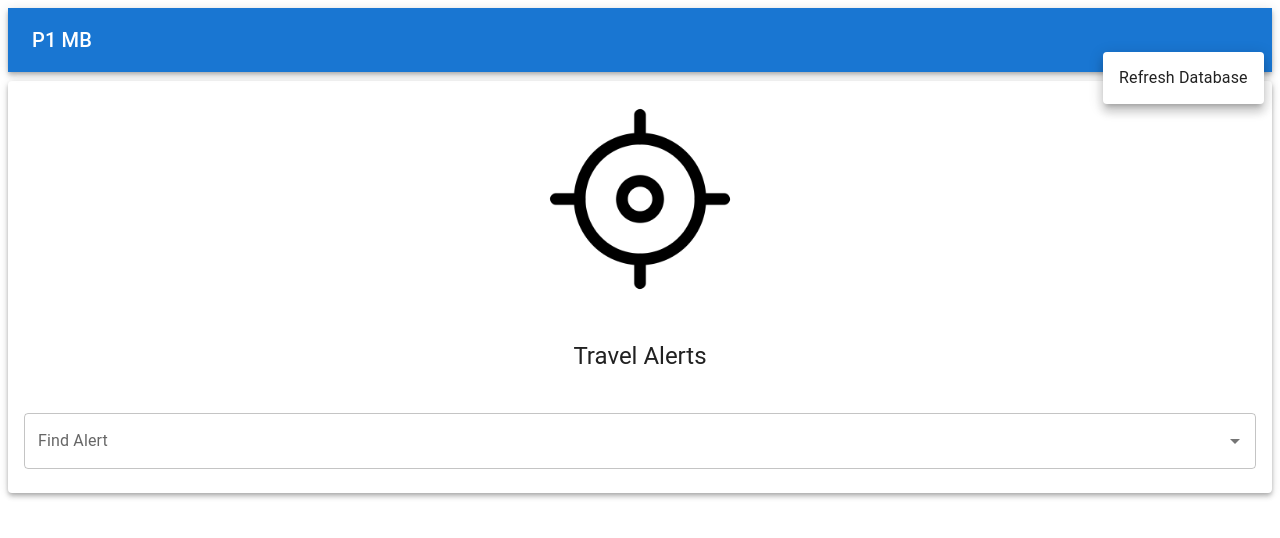
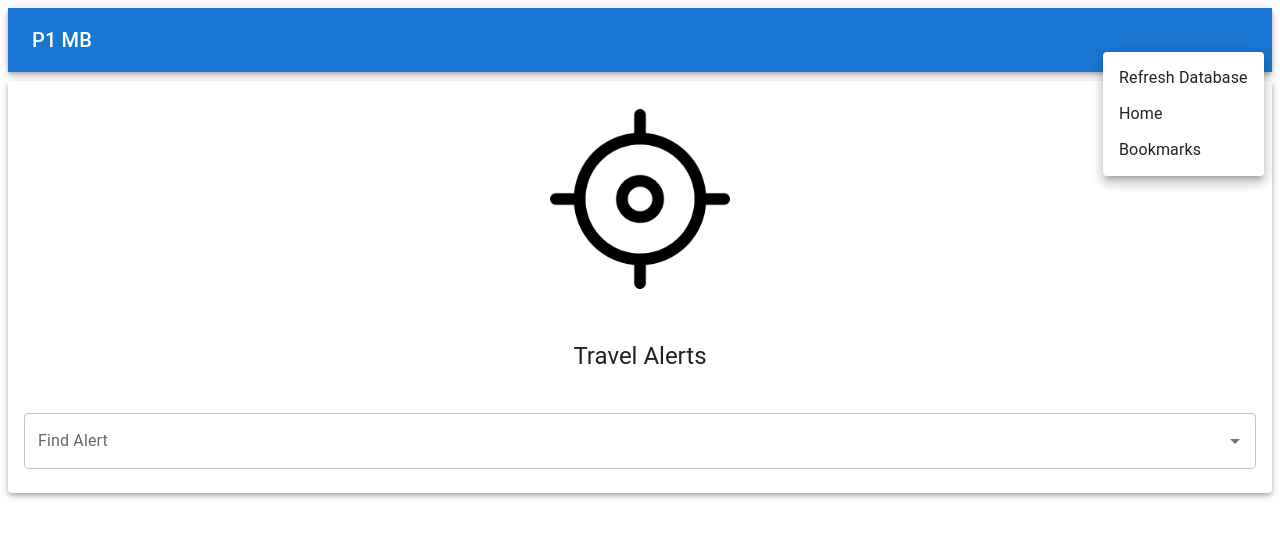
Before and after one commit to MannyBagheri/Travel-Advisories, a React (Vite) app: page / in a window 1280 px wide. Both pictures are taken after a click on the button 1228 px from the left and 40 px from the top of the page. Shown: the top 538 px of the page. Built offline with nearby package versions, Linux system fonts and the light colour scheme; no server answers; some icons are missing.

Commit message:
Bookmark menu Item + Bookmark component

```diff
--- a/src/App.jsx
+++ b/src/App.jsx
@@ -7,7 +7,7 @@ import {
 import "./App.css";
 
 import Header from "./components/Header.jsx";
-
+import Bookmarks from "./components/Bookmarks.jsx";
 import Home from "./components/Home.jsx";
 
 function App() {
@@ -21,9 +21,14 @@ function App() {
     setSnackbarVisible(true);
   }
 
+  const [page, setPage] = useState("home");
+
   return (<>
-    <Header appTitle='P1 MB' log ={openSnackbar}/>
-    <Home log={openSnackbar}/>
+    <Header appTitle='P1 MB' log ={openSnackbar} page ={page} setPage ={setPage} />
+
+      {page === "home" && <Home log={openSnackbar} />}
+      {page === "bookmarks" && <Bookmarks log={openSnackbar} />}
+
     <Snackbar
       sx={{ zIndex: 99 }}
       open={snackbarVisible}
--- /dev/null
+++ b/src/components/Bookmarks.jsx
@@ -0,0 +1,42 @@
+import { useEffect, useState } from "react";
+
+import{ Paper, CardHeader, Box} from "@mui/material"
+
+import Alert from "./Alert";
+import * as api from "../util/api";
+
+const Bookmarks = (props) => {
+    const [items, setItems] = useState([]);
+
+    useEffect(() => {
+    const load = async () => {
+      let data = await api.alerts.getBookmarks();
+
+      data.sort((a, b) => {
+        const ta = a.bookmarked_at ? new Date(a.bookmarked_at).getTime() : 0;
+        const tb = b.bookmarked_at ? new Date(b.bookmarked_at).getTime() : 0;
+        return tb - ta;
+      });
+
+      setItems(data);
+      props.log(`${data.length} bookmarks loaded`);
+    };
+
+    load();
+  }, []);
+
+  return (
+    <Paper elevation={4} sx={{ marginTop: "0.5em" }}>
+      <CardHeader title="Bookmarks" />
+
+      {/* scrolling list */}
+      <Box sx={{ maxHeight: "70vh", overflowY: "auto", paddingX: "0.5em", paddingBottom: "0.5em" }}>
+        {items.map((a) => (
+          <Alert key={a.country_code} alert={a} />
+        ))}
+      </Box>
+    </Paper>
+  );
+};
+
+export default Bookmarks;
--- a/src/components/Header.jsx
+++ b/src/components/Header.jsx
@@ -14,8 +14,20 @@ import MenuIcon from "@mui/icons-material/Menu";
 import * as api from "../util/api"
 
 const Header = (props) => {
+  const [anchor, setAnchor] = useState(null);
 
-  const [anchor, setAnchor] = useState(null);
+  const openMenu = (e) => setAnchor(e.currentTarget);
+  const closeMenu = () => setAnchor(null);
+
+  const goHome = () => {
+    props.setPage("home");
+    closeMenu();
+  };
+
+  const goBookmarks = () => {
+    props.setPage("bookmarks");
+    closeMenu();
+  };
 
   let refreshDatabase = async () => {
     try {
@@ -47,6 +59,8 @@ const Header = (props) => {
               await refreshDatabase();
             }
           }>Refresh Database</MenuItem>
+          <MenuItem onClick={goHome}>Home</MenuItem>
+          <MenuItem onClick={goBookmarks}>Bookmarks</MenuItem>
         </Menu>
       </Toolbar >
     </AppBar >
```
